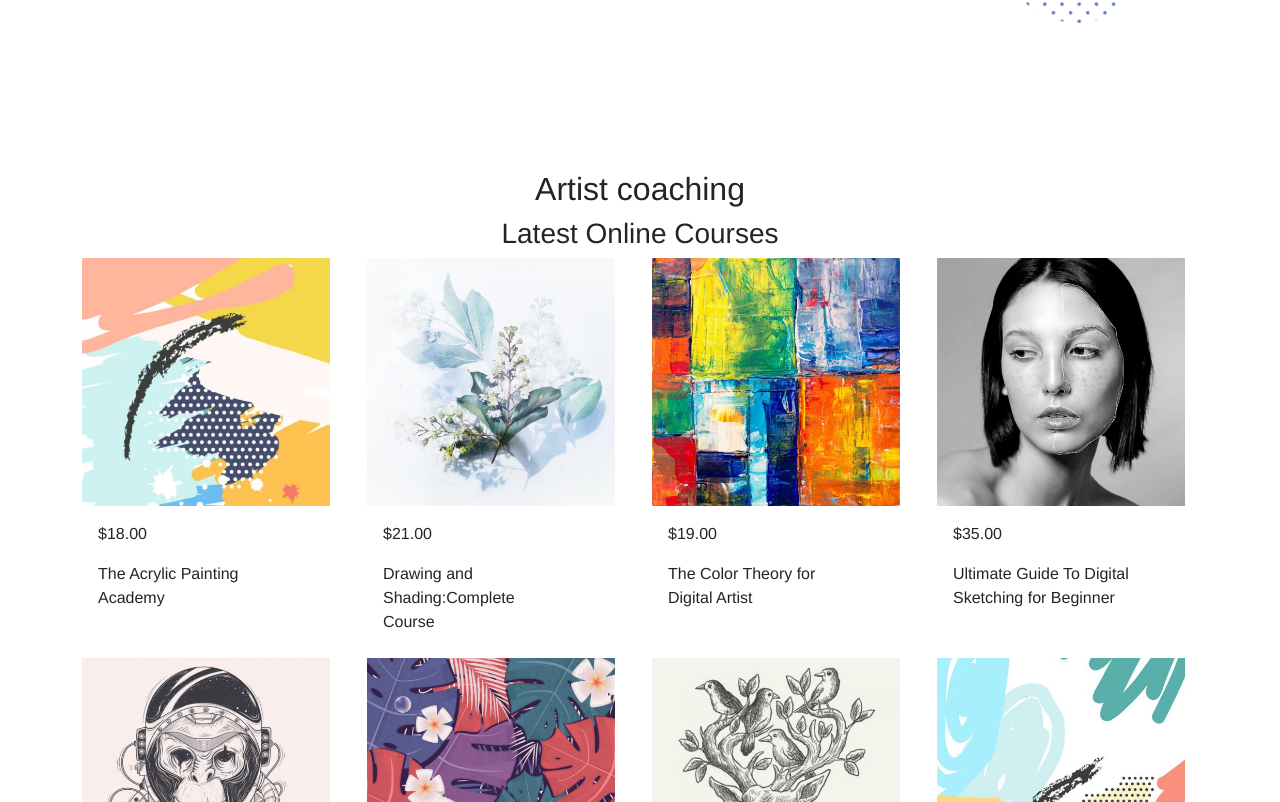
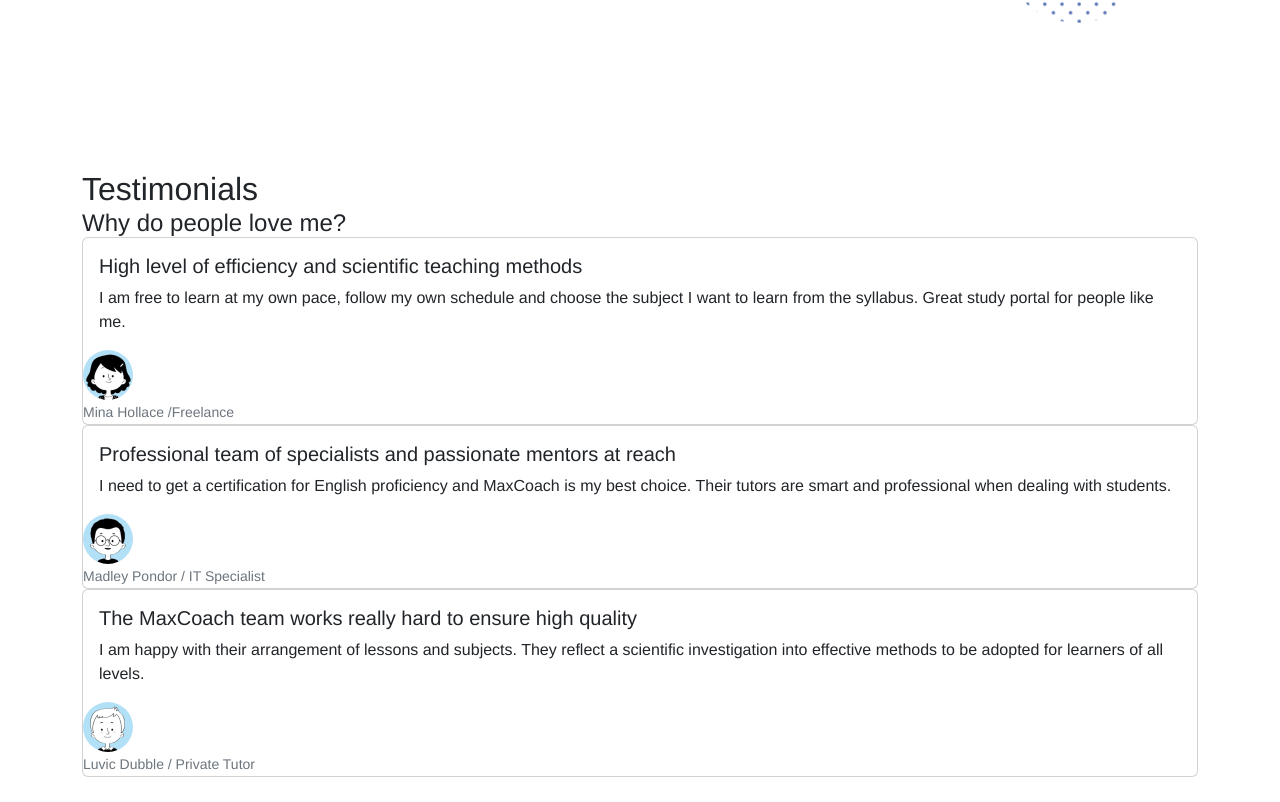
Before and after one commit to GiulsV/proj-html-vuejs, a Vue app: page / in a window 1280 px wide. Shown: the part 2478-3280 px from the top of the page. Built offline with nearby package versions, Linux system fonts and the light colour scheme.

Commit message:
Creato componente FeedBack (finire css)

```diff
--- /dev/null
+++ b/src/components/FeedBack.vue
@@ -0,0 +1,65 @@
+<template>
+  <div class="container">
+    <h2>Testimonials</h2>
+    <h4>Why do people love me?</h4>
+    <div class="card" v-for="(link, i) in feedBackList" :key="i">
+      <div class="card-body">
+        <h5 class="card-title">{{link.title}}</h5>
+        <p class="card-text">
+            {{link.text}}
+        </p>
+
+      </div>
+      <img :src="link.img" :alt="link.alt" class="card-img-bottom"/>
+      <p class="card-text">
+          <small class="text-muted">{{link.name}} {{link.position}}</small>
+        </p>
+    </div>
+  </div>
+</template>
+
+<script>
+export default {
+  name: "FeedBack",
+  data() {
+    return {
+      feedBackList: [
+        {
+          img: require("@/assets/images/testimonial/artist-testimonial-avatar-04.jpg"),
+          alt: "feedback",
+          title: "High level of efficiency and scientific teaching methods",
+          text: "I am free to learn at my own pace, follow my own schedule and choose the subject I want to learn from the syllabus. Great study portal for people like me.",
+          name:"Mina Hollace",
+          position:"/Freelance",
+        },
+        {
+          img: require("@/assets/images/testimonial/artist-testimonial-avatar-01.jpg"),
+          alt: "feedback",
+          title: "Professional team of specialists and passionate mentors at reach ",
+          text: "I need to get a certification for English proficiency and MaxCoach is my best choice. Their tutors are smart and professional when dealing with students.",
+          name:"Madley Pondor",
+          position:"/ IT Specialist",
+        },
+        {
+          img: require("@/assets/images/testimonial/artist-testimonial-avatar-02.jpg"),
+          alt: "feedback",
+          title: "The MaxCoach team works really hard to ensure high quality",
+          text: "I am happy with their arrangement of lessons and subjects. They reflect a scientific  investigation into effective methods to be adopted for learners of all levels.",
+          name:"Luvic Dubble",
+          position:"/ Private Tutor",
+        },
+      ],
+    };
+  },
+};
+</script>
+
+<style lang="scss" scoped>
+@import "../assets/style/_commons.scss";
+@import "../assets/style/_variables.scss";
+
+img{
+    width: 50px;
+    border-radius: 50%;
+}
+</style>
--- a/src/components/MainComp.vue
+++ b/src/components/MainComp.vue
@@ -39,7 +39,8 @@
     </section>
 
     <!-- Testimonianze -->
-    <section>
+    <section class="wrapper ms_padding">
+      <FeedBack/>
 
     </section>
 
@@ -83,6 +84,7 @@ import VideoComp from "./VideoComp.vue";
 import CourseComp from "./CourseComp.vue";
 import BlogComp from "./BlogComp.vue"
 import EventComp from "./EventComp.vue"
+import FeedBack from "./FeedBack.vue"
 
 export default {
   name: 'MainComp',
@@ -91,7 +93,8 @@ export default {
     VideoComp,
     CourseComp,
     BlogComp,
-    EventComp
+    EventComp,
+    FeedBack
 }
 }
 </script>
```
